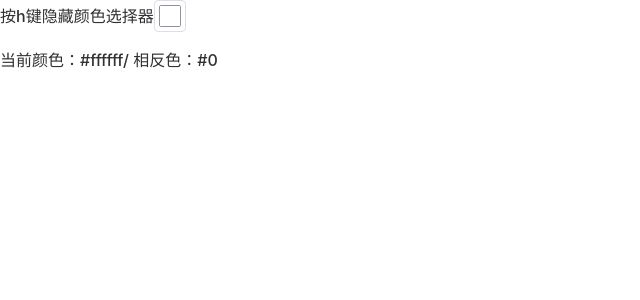
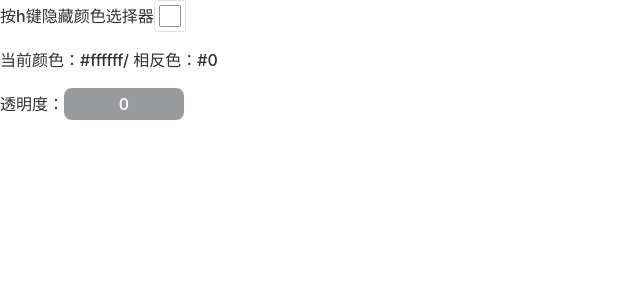
Before and after one commit to lienze87/hayate, a Vue app: page /background in a window 1280 px wide. Shown: the top 300 px of the page, without its empty margins (0-640 px from the left). Built offline with nearby package versions, Linux system fonts and the light colour scheme.

Commit message:
feat(component): 新增滑块组件

```diff
--- /dev/null
+++ b/src/components/mouseInput.vue
@@ -0,0 +1,199 @@
+<template>
+  <div ref="containerRef" class="mouse-input">
+    <div v-show="activeInput" class="input-box">
+      <input
+        ref="inputRef"
+        class="input-inner"
+        :value="currentValue"
+        @change="handleValueChange"
+        @blur="handleTypeChange(false)"
+      />
+    </div>
+    <div v-show="!activeInput" ref="sliderRef" class="slider-box">
+      <div class="slider-runway">
+        <div class="slider-bar" :style="`width: ${sliderPercent}%;`"></div>
+        <div class="slider-value">{{ currentValue }}</div>
+      </div>
+    </div>
+  </div>
+</template>
+<script lang="ts" setup>
+import { ref, computed, onMounted, nextTick } from 'vue';
+const props = defineProps({
+  modelValue: {
+    type: Number,
+    default: 0,
+  },
+  min: {
+    type: Number,
+    default: 0,
+  },
+  max: {
+    type: Number,
+    default: 1,
+  },
+  step: {
+    type: Number,
+    default: 0.01,
+  },
+});
+
+const emit = defineEmits(['update:modelValue']);
+
+const containerRef = ref();
+const inputRef = ref();
+const sliderRef = ref();
+
+const activeInput = ref(false);
+const currentValue = computed({
+  get() {
+    return props.modelValue;
+  },
+  set(val: number) {
+    emit('update:modelValue', val);
+  },
+});
+const sliderPercent = computed(() => {
+  const percent = Number((currentValue.value / (props.max - props.min)).toFixed(2)) * 100;
+  return Math.min(Math.max(percent, 0), 100);
+});
+
+const handleValueChange = (e: Event) => {
+  currentValue.value = Number((e.target as HTMLInputElement).value);
+};
+
+const handleTypeChange = (val: boolean) => {
+  activeInput.value = val;
+  if (val) {
+    nextTick(() => {
+      inputRef.value.focus();
+    });
+  }
+};
+
+const getMousePosition = (evt: MouseEvent): { x: number; y: number } => {
+  let position = {
+    x: evt.clientX,
+    y: evt.clientY,
+  };
+  return position;
+};
+
+const mouseDrag = {
+  isDown: false,
+  down: { x: 0, y: 0 },
+  current: { x: 0, y: 0 },
+  up: { x: 0, y: 0 },
+};
+
+function mousedown(evt: MouseEvent) {
+  mouseDrag.isDown = true;
+  mouseDrag.down = getMousePosition(evt);
+  const left = sliderRef.value.getBoundingClientRect().left;
+
+  handleSliderChange(mouseDrag.down.x - left);
+
+  document.body.classList.add('mouse-drag');
+  document.body.addEventListener('mousemove', mousemove);
+  document.body.addEventListener('mouseup', mouseup);
+}
+
+function mousemove(evt: MouseEvent) {
+  if (mouseDrag.isDown) {
+    mouseDrag.current = getMousePosition(evt);
+    const left = sliderRef.value.getBoundingClientRect().left;
+
+    handleSliderChange(mouseDrag.current.x - left);
+  }
+}
+
+function mouseup(evt: MouseEvent) {
+  mouseDrag.isDown = false;
+  mouseDrag.up = getMousePosition(evt);
+
+  if (mouseDrag.up.x === mouseDrag.down.x && mouseDrag.up.y === mouseDrag.down.y) {
+    handleTypeChange(true);
+  }
+  document.body.classList.remove('mouse-drag');
+  document.body.removeEventListener('mousemove', mousemove);
+  document.body.removeEventListener('mouseup', mouseup);
+}
+
+const handleSliderChange = (deltaX: number) => {
+  if (deltaX === 0) return;
+  const width = sliderRef.value.getBoundingClientRect().width;
+  const move = Number((deltaX / width).toFixed(2));
+
+  currentValue.value = Math.min(Math.max(move, props.min), props.max);
+};
+
+onMounted(() => {
+  containerRef.value.addEventListener('mousedown', mousedown);
+});
+</script>
+<style lang="scss">
+.mouse-drag {
+  user-select: none;
+  cursor: ew-resize;
+}
+</style>
+<style lang="scss" scoped>
+.mouse-input {
+  position: relative;
+  display: inline-flex;
+  width: 120px;
+  height: 32px;
+  color: #fff;
+  border-radius: 8px;
+
+  overflow: hidden;
+  .input-box {
+    display: inline-flex;
+    justify-content: center;
+    align-items: center;
+    padding: 0 10px;
+    width: calc(100% - 20px);
+    height: 100%;
+    background-color: #373737;
+    .input-inner {
+      width: 100%;
+      height: 100%;
+      font-size: 16px;
+      color: #fff;
+      border: none;
+      outline: none;
+      border-radius: 8px;
+      background-color: #373737;
+    }
+  }
+
+  .slider-box {
+    display: flex;
+    align-items: center;
+    width: 100%;
+    height: 100%;
+    cursor: ew-resize;
+    .slider-runway {
+      flex: 1;
+      height: 100%;
+      display: flex;
+      justify-content: center;
+      align-items: center;
+      background-color: #999b9e;
+    }
+    .slider-bar {
+      position: absolute;
+      left: 0;
+      height: 32px;
+      background-color: #409eff;
+    }
+    .slider-value {
+      pointer-events: none;
+      user-select: none;
+      font-size: 16px;
+      color: #fff;
+      z-index: 1;
+    }
+  }
+}
+</style>
--- a/src/pages/backgroundColor/index.vue
+++ b/src/pages/backgroundColor/index.vue
@@ -7,6 +7,7 @@
         <span>当前颜色：{{ color.toLowerCase() }} </span>/
         <span>相反色：{{ oppositeColor }}</span>
       </p>
+      <p>透明度：<mouseInput v-model="alphaVal" /></p>
     </div>
   </div>
 </template>
@@ -19,6 +20,10 @@ export default {
 
 <script lang="ts" setup>
 import { ref, onMounted, computed } from 'vue';
+import mouseInput from '@/components/mouseInput.vue';
+
+const alphaVal = ref(0);
+
 const color = ref('#ffffff');
 const showColorPicker = ref(true);
 // 计算背景色的相反色
```
